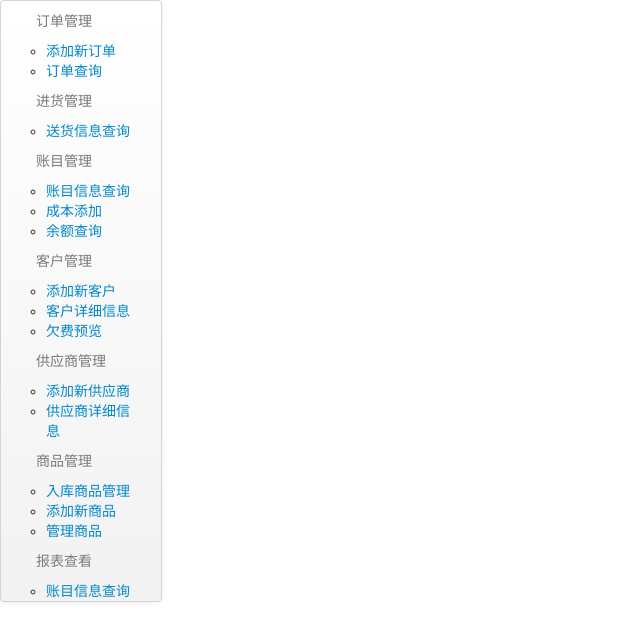
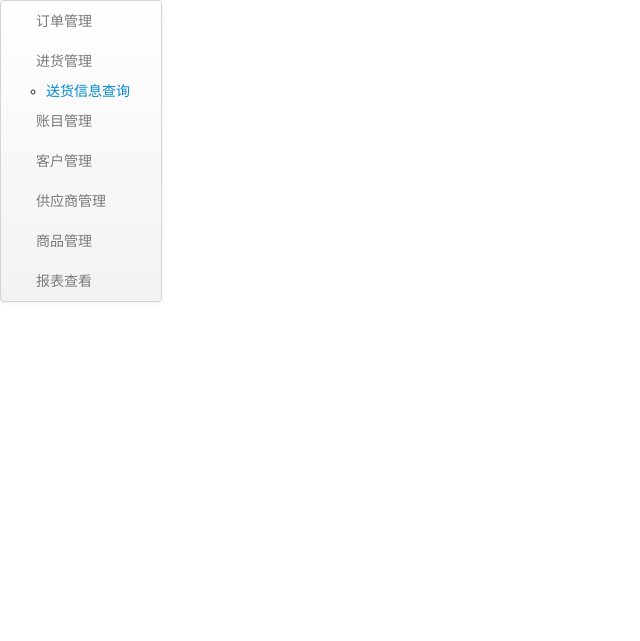
Before and after one commit to Weilong/meat_factory, a CodeIgniter app: template application/views/Delivery_View.php in a window 1280 px wide. Shown: the top 641 px of the page, without its empty margins (0-640 px from the left). Run offline with CodeIgniter, Linux system fonts and the light colour scheme; the template is opened without the code that fills it, so the values that code supplies are empty.

Commit message:
add comments to explain the pages what it is being used.

```diff
--- a/application/views/Accountant_Management.php
+++ b/application/views/Accountant_Management.php
@@ -2,6 +2,7 @@
 <html>
   <head>
     <title>Home</title>
+    <!-- Page for account_check, add_cost, and Balance_check -->
     <!-- Bootstrap -->
     <meta http-equiv='Content-Type' content='text/html; charset=utf-8'>
     <link rel="stylesheet" type="text/css" media="screen" href="./asset/css/bootstrap.css">
--- a/application/views/Client_Management.php
+++ b/application/views/Client_Management.php
@@ -2,6 +2,7 @@
 <html>
   <head>
     <title>Home</title>
+    <!-- Page for add_Client, Client_pay_detail, and Client_detail -->
     <!-- Bootstrap -->
     <meta http-equiv='Content-Type' content='text/html; charset=utf-8'>
     <link rel="stylesheet" type="text/css" media="screen" href="./asset/css/bootstrap.css">
--- a/application/views/Delivery_View.php
+++ b/application/views/Delivery_View.php
@@ -2,6 +2,7 @@
 <html>
   <head>
     <title>Home</title>
+    <!-- Page for delivery management -->
     <!-- Bootstrap -->
     <meta http-equiv='Content-Type' content='text/html; charset=utf-8'>
     <link rel="stylesheet" type="text/css" media="screen" href="./asset/css/bootstrap.css">
@@ -30,10 +31,6 @@
                 <div class="navbar-inner" style="width:120px;">
                   <ul class="nav nav-stacked">
                     <li><a href="#">订单管理</a>
-                    	<ul>
-                        	<li><a href="#">添加新订单</a></li>
-                            <li><a href="#">订单查询</a></li>
-                        </ul>
                     </li>
                     <li class="divider"></li>
                     <li><a href="#">进货管理</a>
@@ -43,43 +40,21 @@
                     </li>
                     <li class="divider"></li>
                     <li><a href="#">账目管理</a>
-                    	<ul>
-                        	<li><a href="#">账目信息查询</a></li>
-                            <li><a href="#">成本添加</a></li>
-                            <li><a href="#">余额查询</a></li>
-                        </ul>
                     </li>
                     <li class="divider"></li>
                     <li><a href="#">客户管理</a>
-                    	<ul>
-                        	<li><a href="#">添加新客户</a></li>
-                            <li><a href="#">客户详细信息</a></li>
-                            <li><a href="#">欠费预览</a></li>
-                        </ul>
                     </li>
                     </li>
                     <li class="divider"></li>
                     <li><a href="#">供应商管理</a>
-                    	<ul>
-                        	<li><a href="#">添加新供应商</a></li>
-                            <li><a href="#">供应商详细信息</a></li>
-                        </ul>
                     </li>
                     </li>
                     <li class="divider"></li>
                     <li><a href="#">商品管理</a>
-                    	<ul>
-                        	<li><a href="#">入库商品管理</a></li>
-                            <li><a href="#">添加新商品</a></li>
-                            <li><a href="#">管理商品</a></li>
-                        </ul>
                     </li>
                     </li>
                     <li class="divider"></li>
                     <li><a href="#">报表查看</a>
-                    	<ul>
-                        	<li><a href="#">账目信息查询</a></li>
-                        </ul>
                     </li>
                     </li>
                   </ul>
--- a/application/views/Income_View.php
+++ b/application/views/Income_View.php
@@ -2,6 +2,7 @@
 <html>
   <head>
     <title>Home</title>
+    <!-- Page for account management -->
     <!-- Bootstrap -->
     <meta http-equiv='Content-Type' content='text/html; charset=utf-8'>
     <link rel="stylesheet" type="text/css" media="screen" href="./asset/css/bootstrap.css">
--- a/application/views/Order_Management.php
+++ b/application/views/Order_Management.php
@@ -2,6 +2,7 @@
 <html>
   <head>
     <title>Home</title>
+    <!-- Page for add_Order and Order_check -->
     <!-- Bootstrap -->
     <meta http-equiv='Content-Type' content='text/html; charset=utf-8'>
     <link rel="stylesheet" type="text/css" media="screen" href="./asset/css/bootstrap.css">
--- a/application/views/Product_Management.php
+++ b/application/views/Product_Management.php
@@ -2,6 +2,7 @@
 <html>
   <head>
     <title>Home</title>
+    <!-- Page for add_product, product_management, and arrived_product_management -->
     <!-- Bootstrap -->
     <meta http-equiv='Content-Type' content='text/html; charset=utf-8'>
     <link rel="stylesheet" type="text/css" media="screen" href="./asset/css/bootstrap.css">
--- a/application/views/Supplier_Management.php
+++ b/application/views/Supplier_Management.php
@@ -2,6 +2,7 @@
 <html>
   <head>
     <title>Home</title>
+    <!-- Page for add_Supplier and Supplier_detail -->
     <!-- Bootstrap -->
     <meta http-equiv='Content-Type' content='text/html; charset=utf-8'>
     <link rel="stylesheet" type="text/css" media="screen" href="./asset/css/bootstrap.css">
--- a/application/views/index.php
+++ b/application/views/index.php
@@ -2,6 +2,7 @@
 <html>
   <head>
     <title>Home</title>
+    <!-- Page for HomePage -->
     <!-- Bootstrap -->
     <meta http-equiv='Content-Type' content='text/html; charset=utf-8'>
     <link rel="stylesheet" type="text/css" media="screen" href="./asset/css/bootstrap.css">
```
